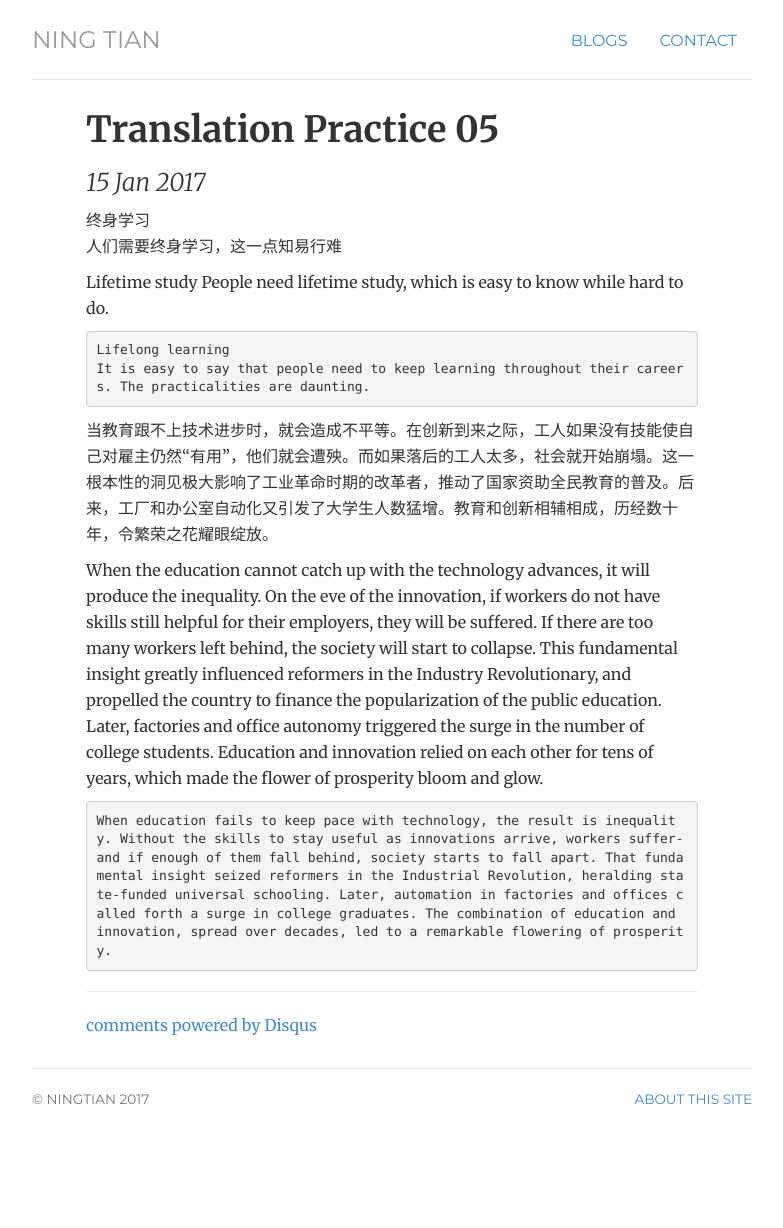
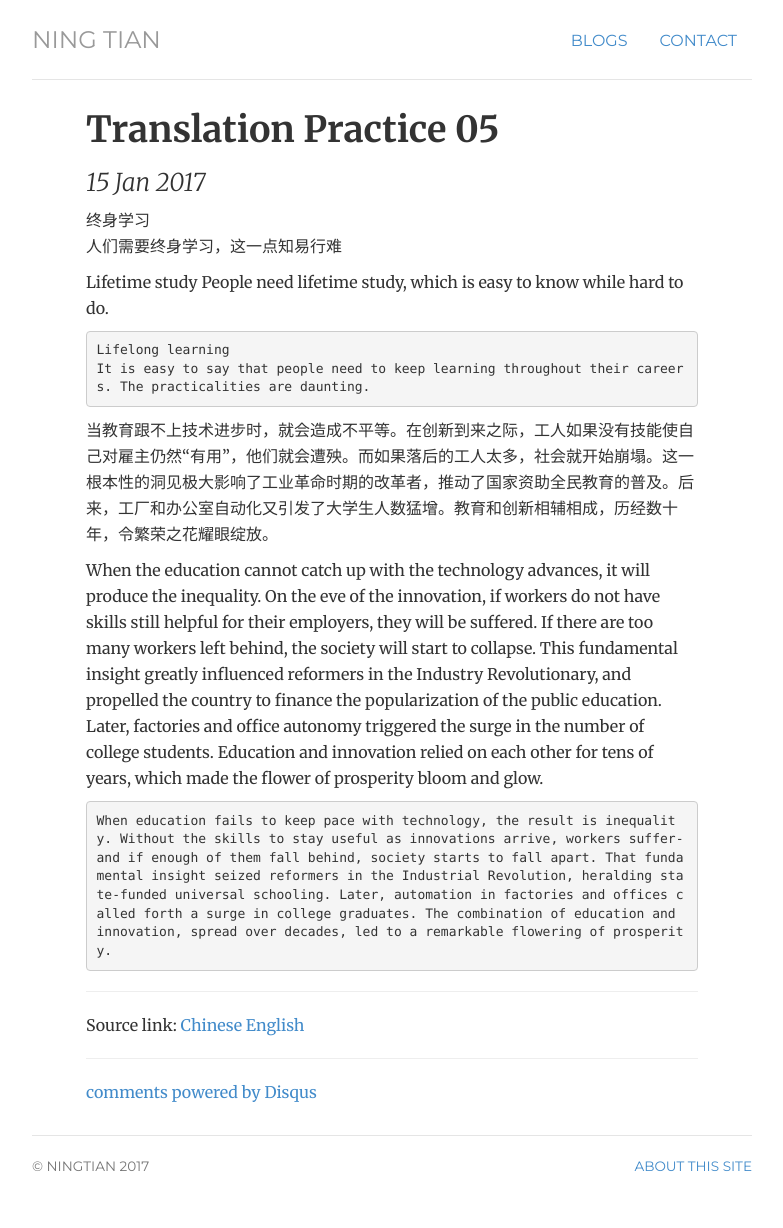
Before and after one commit to ningtian/ningtian.github.io, a Jekyll site: the page built from _posts/2017-01-15-ning-tian-launched.md, in a window 1280 px wide. Shown: the whole page, without its empty margins (248-1031 px from the left). Built offline with Jekyll 4.4.1, drawn with Linux system fonts in a browser that asks for light colours; comment, search, counter and statistics services are not loaded; before the commit the page ends 1161 px from its top, so only the background shows below that.

Commit message:
Update 2017-01-15-ning-tian-launched.md

````diff
--- a/_posts/2017-01-15-ning-tian-launched.md
+++ b/_posts/2017-01-15-ning-tian-launched.md
@@ -21,3 +21,10 @@ When the education cannot catch up with the technology advances, it will produce
 ```
 When education fails to keep pace with technology, the result is inequality. Without the skills to stay useful as innovations arrive, workers suffer-and if enough of them fall behind, society starts to fall apart. That fundamental insight seized reformers in the Industrial Revolution, heralding state-funded universal schooling. Later, automation in factories and offices called forth a surge in college graduates. The combination of education and innovation, spread over decades, led to a remarkable flowering of prosperity.
 ```
+
+*****************************************************************************
+
+Source link: [Chinese][link1] [English][link2]
+
+[link1]: https://gbr.economist.com/articles/view/5878aaadffe2d6434a24290c/zh_CN/en_GB
+[link2]: https://gbr.economist.com/articles/view/5878aaadffe2d6434a24290c/en_GB/zh_CN
````
